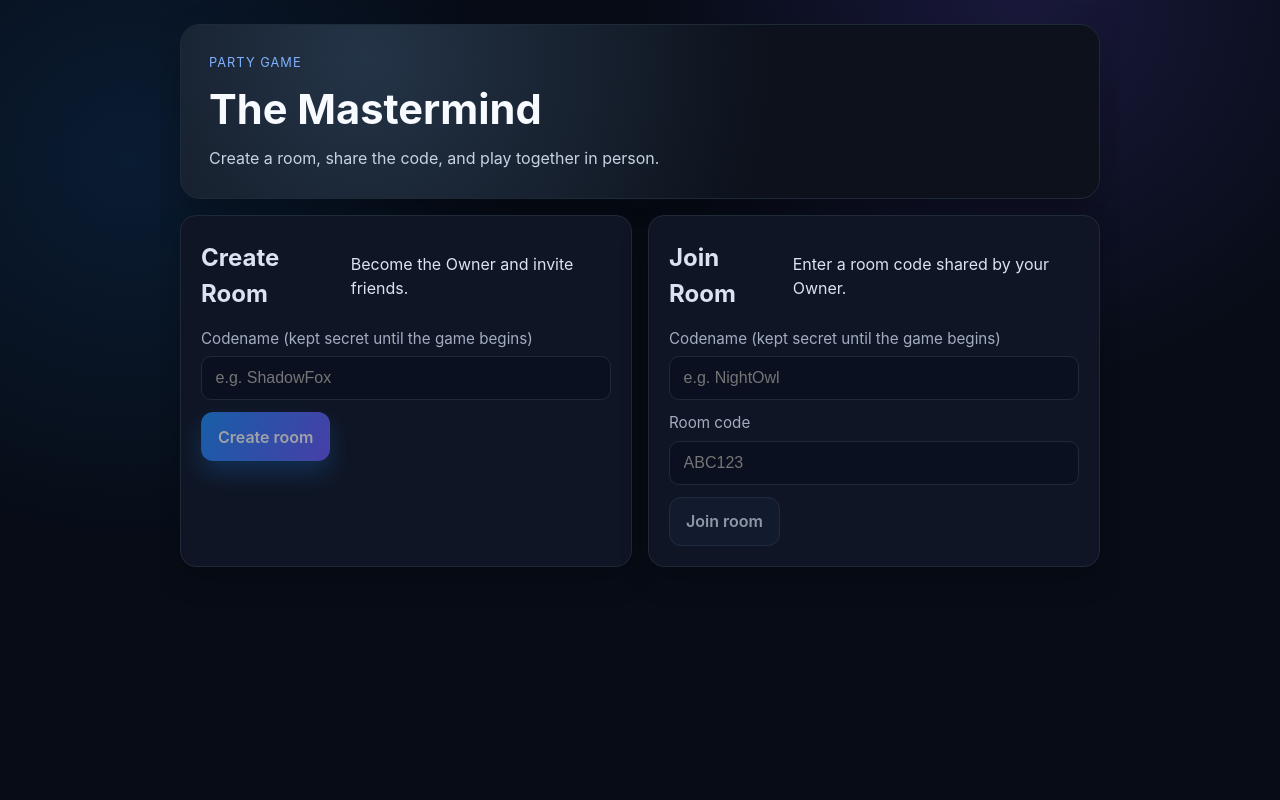
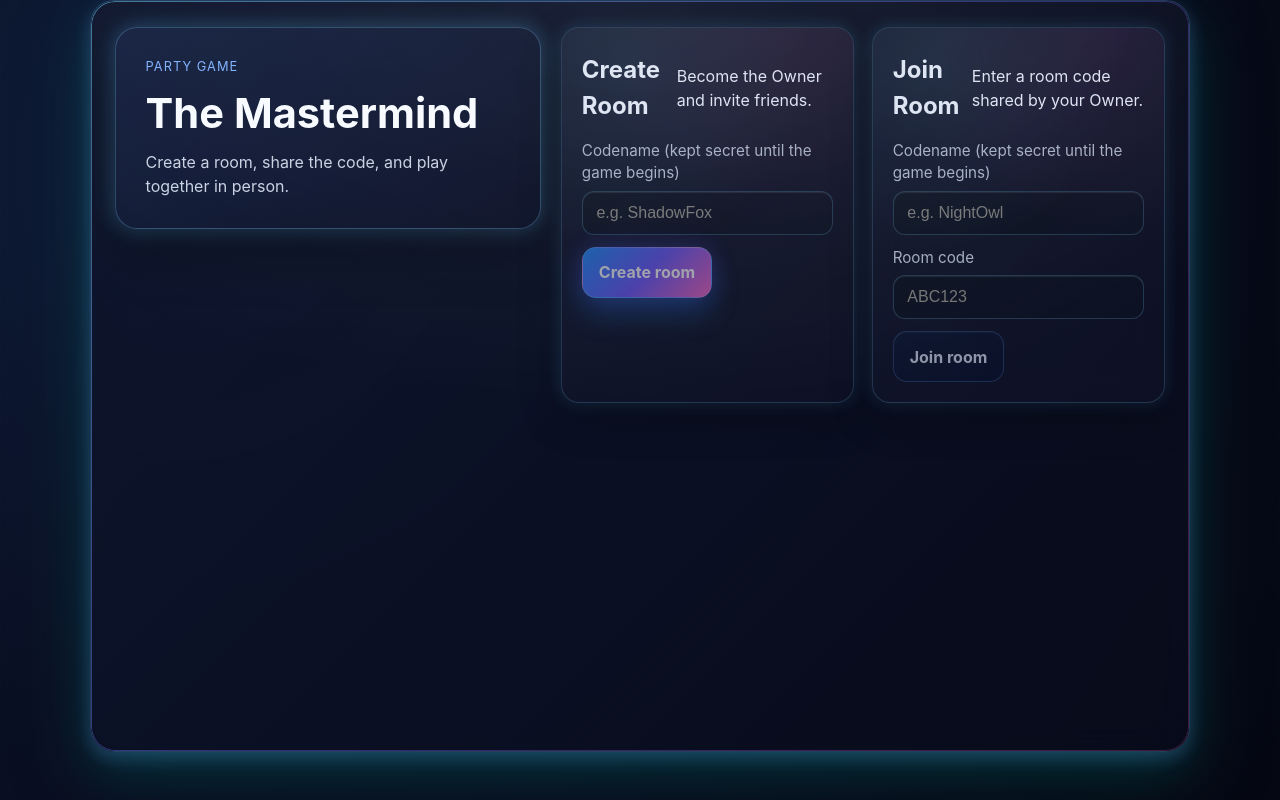
Before and after one commit to curtiscovington/mastermind, a React (Vite) app: page / in a window 1280 px wide. Built offline with nearby package versions, Linux system fonts and the light colour scheme.

Commit message:
Create neon HUD styling for app shell

```diff
--- a/src/App.css
+++ b/src/App.css
@@ -1,33 +1,112 @@
+:root {
+  color-scheme: dark;
+  --hud-surface: rgba(10, 14, 32, 0.7);
+  --hud-surface-strong: rgba(18, 22, 44, 0.7);
+  --hud-border: rgba(108, 199, 255, 0.25);
+  --hud-glow: 0 20px 60px rgba(0, 255, 255, 0.18), 0 6px 18px rgba(111, 167, 255, 0.25);
+  --hud-shadow: 0 30px 80px rgba(0, 0, 0, 0.45);
+}
+
+body {
+  background: radial-gradient(circle at 15% 20%, #0f1d3a 0%, #0a1024 45%, #050813 100%);
+  color: #e8f0ff;
+  min-height: 100vh;
+}
+
 .room-shell {
+  position: relative;
   min-height: 100vh;
   display: grid;
   grid-template-columns: minmax(0, 1fr);
   align-items: start;
   justify-items: center;
-  padding: 1rem;
+  padding: 2rem clamp(1rem, 4vw, 2.5rem) 2.5rem;
+  overflow: hidden;
+  isolation: isolate;
+}
+
+.room-shell::before {
+  content: '';
+  position: absolute;
+  inset: 0;
+  background-image: linear-gradient(rgba(95, 237, 255, 0.08) 1px, transparent 1px),
+    linear-gradient(90deg, rgba(91, 172, 255, 0.08) 1px, transparent 1px);
+  background-size: 110px 110px;
+  transform: translate3d(0, 0, 0);
+  animation: grid-pan 28s linear infinite;
+  opacity: 0.85;
+  mix-blend-mode: screen;
+  pointer-events: none;
+  z-index: -2;
+}
+
+.room-shell::after {
+  content: '';
+  position: absolute;
+  inset: 0;
+  background: radial-gradient(60% 70% at 50% 20%, rgba(0, 168, 255, 0.25), transparent 55%),
+    radial-gradient(40% 45% at 20% 85%, rgba(236, 72, 153, 0.3), transparent 60%),
+    radial-gradient(40% 50% at 80% 70%, rgba(45, 205, 255, 0.28), transparent 60%),
+    radial-gradient(ellipse at center, rgba(0, 0, 0, 0.55), transparent 70%);
+  filter: blur(10px);
+  pointer-events: none;
+  z-index: -3;
 }
 
 .screen {
-  max-width: 960px;
-  width: 100%;
+  position: relative;
+  max-width: 1100px;
+  width: min(1100px, 100%);
   margin: 0 auto;
-  padding: 1.5rem 1.25rem 2.25rem;
-  display: flex;
-  flex-direction: column;
-  gap: 1rem;
+  padding: clamp(1.25rem, 2vw, 1.75rem) clamp(1.1rem, 2vw, 1.5rem) 2.5rem;
+  display: grid;
+  grid-template-columns: minmax(0, 1fr);
+  align-items: start;
+  gap: 1.25rem;
   flex: 1;
-  max-height: calc(100vh - 2rem);
+  max-height: calc(100vh - 3rem);
   overflow: auto;
   overscroll-behavior: contain;
+  background: linear-gradient(135deg, rgba(15, 22, 45, 0.9), rgba(8, 11, 26, 0.9));
+  border-radius: 24px;
+  border: 1px solid var(--hud-border);
+  box-shadow: var(--hud-glow), var(--hud-shadow);
+  backdrop-filter: blur(14px) saturate(135%);
+}
+
+.screen::before {
+  content: '';
+  position: absolute;
+  inset: 0;
+  border-radius: inherit;
+  padding: 1px;
+  background: linear-gradient(135deg, rgba(111, 212, 255, 0.7), rgba(111, 92, 255, 0.5), rgba(252, 85, 183, 0.3));
+  -webkit-mask: linear-gradient(#fff 0 0) content-box, linear-gradient(#fff 0 0);
+  -webkit-mask-composite: xor;
+  mask-composite: exclude;
+  pointer-events: none;
+  opacity: 0.75;
+}
+
+.screen::after {
+  content: '';
+  position: absolute;
+  inset: 0;
+  border-radius: inherit;
+  background: radial-gradient(120% 90% at 50% 0%, rgba(255, 255, 255, 0.08), transparent 60%);
+  mix-blend-mode: screen;
+  pointer-events: none;
+  opacity: 0.8;
 }
 
 .hero {
-  background: radial-gradient(circle at 20% 20%, #243447, #0c111b 55%);
-  border: 1px solid #1f2a38;
-  border-radius: 20px;
-  padding: 1.75rem;
+  background: linear-gradient(145deg, rgba(24, 36, 68, 0.85), rgba(10, 16, 37, 0.85));
+  border: 1px solid rgba(126, 208, 255, 0.28);
+  border-radius: 22px;
+  padding: 1.85rem;
   color: #f7fbff;
-  box-shadow: 0 20px 40px rgba(0, 0, 0, 0.25);
+  box-shadow: 0 18px 55px rgba(0, 0, 0, 0.35), 0 0 22px rgba(94, 200, 255, 0.35);
+  backdrop-filter: blur(18px) saturate(140%);
 }
 
 .hero h1 {
@@ -49,31 +128,40 @@
 }
 
 .lead {
-  color: #4b5568;
+  color: #c7d5ff;
 }
 
 .card-grid {
   display: grid;
-  gap: 1rem;
-}
-
-@media (min-width: 720px) {
-  .card-grid {
-    grid-template-columns: repeat(2, minmax(0, 1fr));
-  }
+  gap: 1.1rem;
 }
 
 .card {
-  background: #0f1524;
-  border: 1px solid #1f2937;
-  border-radius: 16px;
+  position: relative;
+  background: linear-gradient(130deg, rgba(18, 24, 48, 0.8), rgba(15, 18, 38, 0.8));
+  border: 1px solid rgba(126, 208, 255, 0.18);
+  border-radius: 18px;
   padding: 1.25rem;
   color: #dbe2f1;
-  box-shadow: 0 12px 30px rgba(0, 0, 0, 0.2);
+  box-shadow: 0 15px 40px rgba(0, 0, 0, 0.3), 0 0 18px rgba(92, 183, 255, 0.2);
+  backdrop-filter: blur(14px);
+  overflow: hidden;
+}
+
+.card::before {
+  content: '';
+  position: absolute;
+  inset: 0;
+  background: radial-gradient(120% 90% at 20% 10%, rgba(123, 226, 255, 0.08), transparent 55%),
+    radial-gradient(120% 90% at 80% 0%, rgba(255, 111, 203, 0.08), transparent 60%);
+  pointer-events: none;
+  mix-blend-mode: screen;
 }
 
 .card.emphasis {
-  background: linear-gradient(145deg, #141c2c, #18263c);
+  background: linear-gradient(160deg, rgba(28, 39, 76, 0.9), rgba(20, 32, 63, 0.85));
+  border-color: rgba(126, 208, 255, 0.35);
+  box-shadow: 0 20px 55px rgba(0, 0, 0, 0.35), 0 0 30px rgba(111, 212, 255, 0.3);
 }
 
 .card-header {
@@ -102,27 +190,35 @@
 
 input {
   padding: 0.75rem 0.85rem;
-  border-radius: 10px;
-  border: 1px solid #1f2937;
-  background: #0b1020;
+  border-radius: 12px;
+  border: 1px solid rgba(126, 208, 255, 0.2);
+  background: linear-gradient(145deg, rgba(12, 18, 34, 0.95), rgba(12, 18, 34, 0.6));
   color: #e6edff;
   font-size: 1rem;
+  box-shadow: inset 0 1px 0 rgba(255, 255, 255, 0.08);
+  transition: border-color 0.2s ease, box-shadow 0.2s ease;
 }
 
 input:focus {
   outline: 2px solid #5da0ff;
   border-color: #5da0ff;
+  box-shadow: 0 0 18px rgba(93, 160, 255, 0.35);
 }
 
 button {
-  border-radius: 12px;
-  border: 1px solid transparent;
-  padding: 0.85rem 1rem;
+  position: relative;
+  border-radius: 14px;
+  border: 1px solid rgba(126, 208, 255, 0.35);
+  padding: 0.9rem 1rem;
   font-size: 1rem;
-  font-weight: 600;
+  font-weight: 700;
   font-family: inherit;
   cursor: pointer;
-  transition: transform 0.1s ease, box-shadow 0.2s ease, opacity 0.2s ease;
+  transition: transform 0.12s ease, box-shadow 0.25s ease, opacity 0.2s ease, background-position 0.3s ease;
+  background-size: 200% 200%;
+  color: #e8f0ff;
+  backdrop-filter: blur(10px);
+  box-shadow: 0 12px 28px rgba(0, 0, 0, 0.25), 0 0 16px rgba(108, 199, 255, 0.2);
 }
 
 button:disabled {
@@ -131,30 +227,48 @@ button:disabled {
 }
 
 button.primary {
-  background: linear-gradient(120deg, #1f8fff, #6d5bff);
+  background: linear-gradient(135deg, #1f8fff, #6d5bff, #fa67c4);
   color: #fff;
-  box-shadow: 0 12px 25px rgba(31, 143, 255, 0.35);
+  box-shadow: 0 16px 30px rgba(31, 143, 255, 0.35), 0 0 24px rgba(111, 92, 255, 0.35);
 }
 
 button.secondary {
-  background: #142036;
-  border-color: #2d3c54;
+  background: linear-gradient(145deg, rgba(13, 25, 52, 0.9), rgba(10, 19, 44, 0.9));
+  border-color: rgba(89, 133, 199, 0.4);
   color: #e6edff;
+  box-shadow: inset 0 1px 0 rgba(255, 255, 255, 0.05);
 }
 
 button.danger {
-  background: #9d1d40;
+  background: linear-gradient(135deg, #c42d5b, #7c1735);
   color: #fff;
+  box-shadow: 0 14px 28px rgba(196, 45, 91, 0.35), 0 0 18px rgba(196, 45, 91, 0.35);
 }
 
 button.ghost {
-  background: transparent;
-  border-color: #28374f;
+  background: linear-gradient(145deg, rgba(10, 16, 28, 0.75), rgba(10, 16, 28, 0.55));
+  border-color: rgba(88, 136, 196, 0.35);
   color: #c5d2ea;
+  box-shadow: inset 0 1px 0 rgba(255, 255, 255, 0.04);
 }
 
 button:not(:disabled):active {
-  transform: translateY(1px);
+  transform: translateY(1px) scale(0.99);
+}
+
+.primary:not(:disabled):hover,
+.secondary:not(:disabled):hover,
+.danger:not(:disabled):hover,
+.ghost:not(:disabled):hover {
+  background-position: 80% 30%;
+  box-shadow: 0 16px 32px rgba(0, 0, 0, 0.35), 0 0 20px rgba(108, 199, 255, 0.35);
+}
+
+.primary:not(:disabled):active,
+.secondary:not(:disabled):active,
+.danger:not(:disabled):active,
+.ghost:not(:disabled):active {
+  box-shadow: 0 6px 12px rgba(0, 0, 0, 0.4);
 }
 
 .error {
@@ -281,3 +395,53 @@ button:not(:disabled):active {
 .nested-card .card-header {
   margin-bottom: 0.5rem;
 }
+
+@media (min-width: 768px) {
+  .screen {
+    grid-template-columns: repeat(12, minmax(0, 1fr));
+    grid-auto-rows: minmax(min-content, max-content);
+    align-content: start;
+  }
+
+  .screen > * {
+    grid-column: span 12;
+  }
+
+  .hero {
+    grid-column: span 12;
+  }
+
+  .card-grid {
+    grid-template-columns: repeat(2, minmax(0, 1fr));
+  }
+}
+
+@media (min-width: 1080px) {
+  .screen > * {
+    grid-column: span 12;
+  }
+
+  .hero {
+    grid-column: span 5;
+  }
+
+  .card-grid {
+    grid-column: span 7;
+    grid-template-columns: 1fr;
+  }
+}
+
+@media (min-width: 1280px) {
+  .card-grid {
+    grid-template-columns: repeat(2, minmax(0, 1fr));
+  }
+}
+
+@keyframes grid-pan {
+  from {
+    transform: translateY(0);
+  }
+  to {
+    transform: translateY(-110px);
+  }
+}
```
